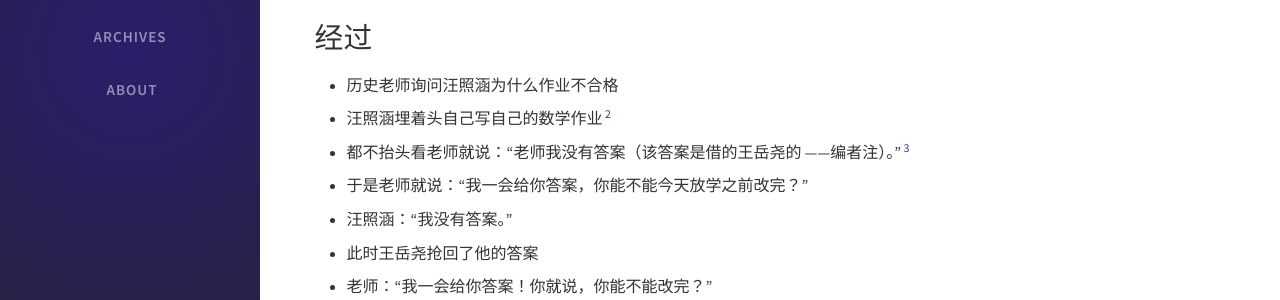
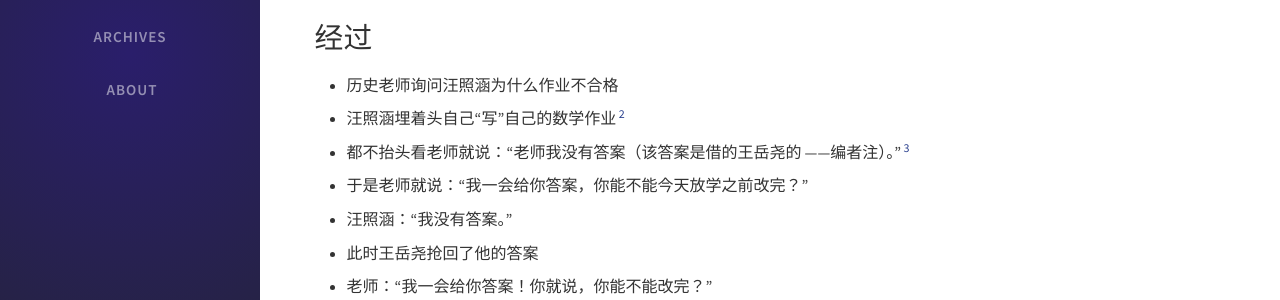
Before and after one commit to wangzhaohansj/wangzhaohansj.github.io, a Jekyll site: the page built from _posts/听不懂别人说话/2020-11-21-历史练习册.md, in a window 1280 px wide and 900 px high. Shown: the part 397-697 px from the top of the window. Built offline with Jekyll 4.4.1, drawn with Linux system fonts in a browser that asks for light colours; nearby versions of some CDN libraries; comment, search, counter and statistics services are not loaded.

Commit message:
更新该文档
Co-Authored-By: null <twsssss@users.noreply.github.com>

```diff
--- a/_posts/听不懂别人说话/2020-11-21-历史练习册.md
+++ b/_posts/听不懂别人说话/2020-11-21-历史练习册.md
@@ -11,7 +11,7 @@ category: "听不懂别人说话"
 
 # 经过
 * 历史老师询问汪照涵为什么作业不合格
-* 汪照涵埋着头自己写自己的数学作业[^2]
+* 汪照涵埋着头自己“写”自己的数学作业[^2]
 * 都不抬头看老师就说：“老师我没有答案（该答案是借的王岳尧的 ——编者注）。”[^3]
 * 于是老师就说：“我一会给你答案，你能不能今天放学之前改完？”
 * 汪照涵：“我没有答案。”
```
